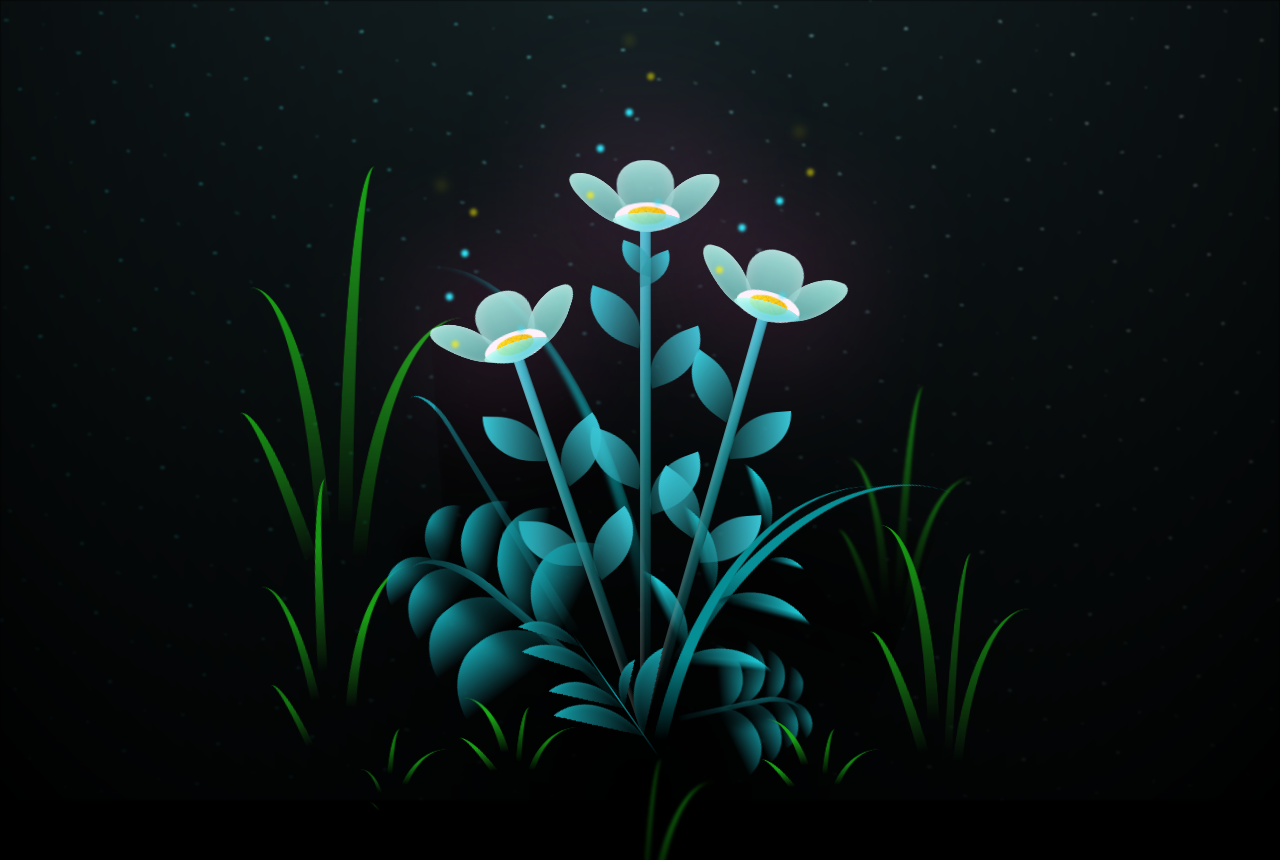
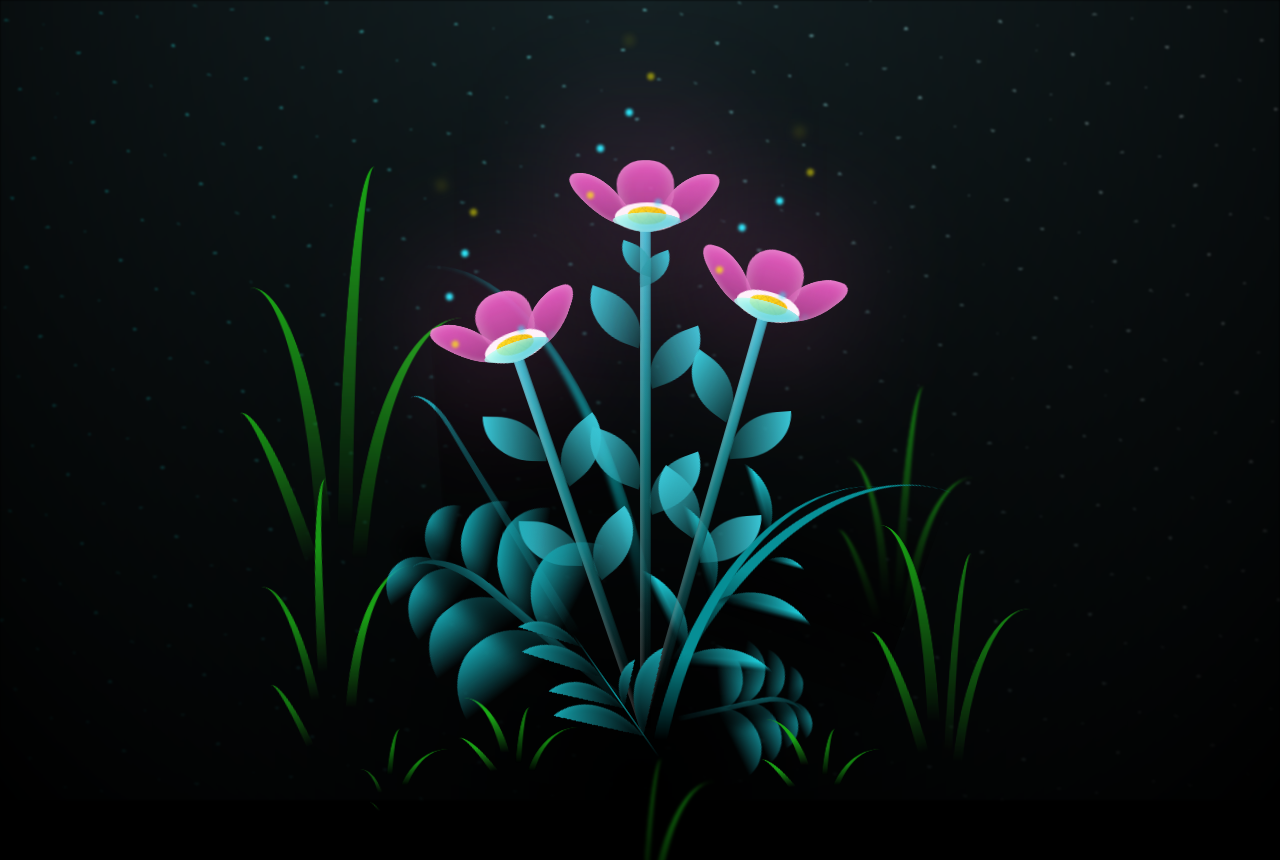
Before and after one commit to syhrulll/syhrulll.github.io, a plain HTML site: page flower.html in a window 1280 px wide. Shown: the top 860 px of the page. Drawn offline with Linux system fonts and the light colour scheme.

Commit message:
Update main.css

```diff
--- a/css/main.css
+++ b/css/main.css
@@ -164,8 +164,8 @@ body {
   width: 8vmin;
   height: 11vmin;
   border-radius: 51% 49% 47% 53%/44% 45% 55% 69%;
-  background-color: #a7ffee;
-  background-image: linear-gradient(to top, #54b8aa, #a7ffee);
+  background-color: #fa61d1;
+  background-image: linear-gradient(to top, #a83d8c, #fa61d1);
   transform-origin: bottom center;
   opacity: 0.9;
   box-shadow: inset 0 0 2vmin rgba(255, 255, 255, 0.5);
```
